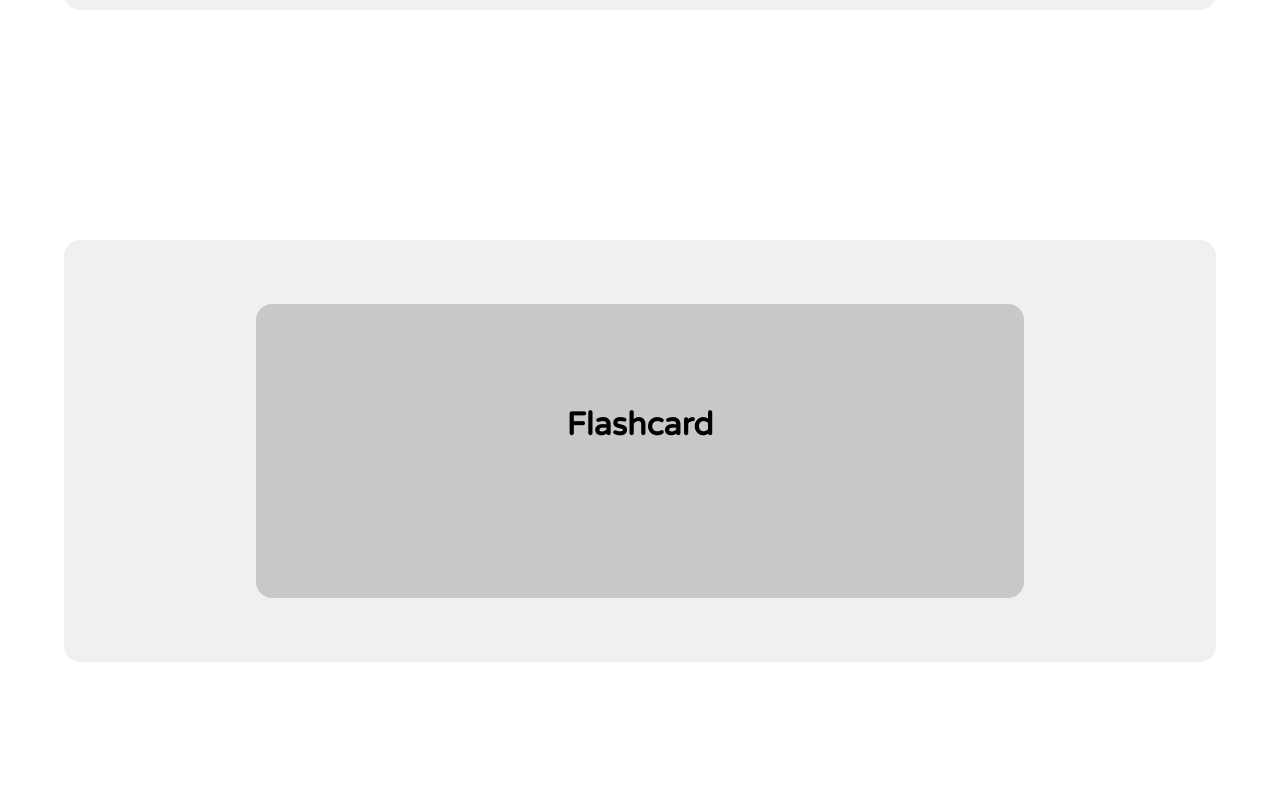
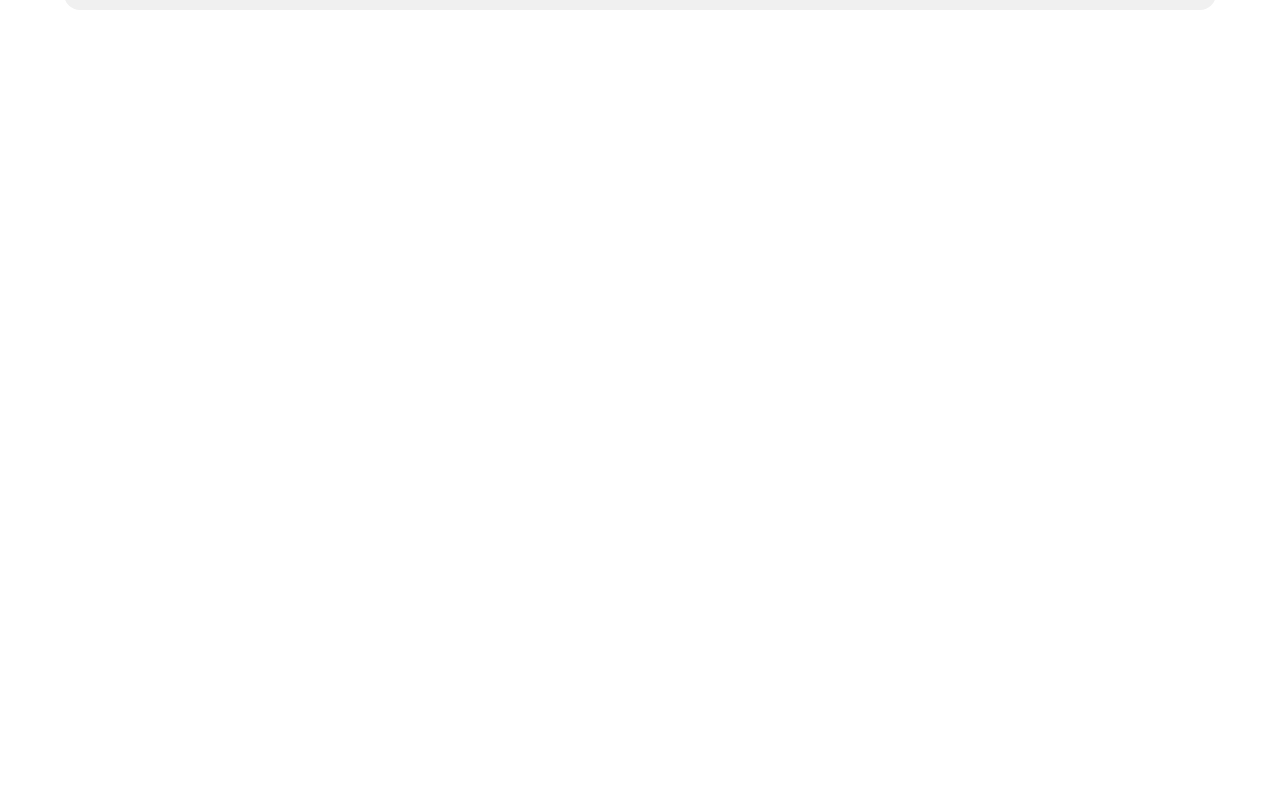
Before and after one commit to nicholasching/MetaHacks, a Flask app: page / in a window 1280 px wide. Shown: the part 1475-2265 px from the top of the page. After the commit the page ends 1485 px from the top, so only its background shows below. Run offline with Flask 3, Linux system fonts and the light colour scheme; some web fonts are replaced.

Commit message:
Change flashcard tags

```diff
--- a/templates/index.html
+++ b/templates/index.html
@@ -57,6 +57,11 @@
                     <div class="generatecontainer">
                         <h1 id="result-textmath115" class="generatetext"></h1>
                     </div>
+                    <div class="flashcardcontainer">
+                        <div id="course1"class="flashcard">
+                            <h1 id="flashcard-qtextmath115" class="flashcardtext">Flashcard</h1>
+                        </div>
+                    </div>
                 </div>
                 </div>
                 <div id="course2" data-tab-content data-tab-name="math117">
@@ -103,11 +108,6 @@
         </div>
     </section>
 
-    <div class="flashcardcontainer">
-        <div class="flashcard">
-            <h1>Flashcard</h1>
-        </div>
-    </div>
 
 
     <script>
```
